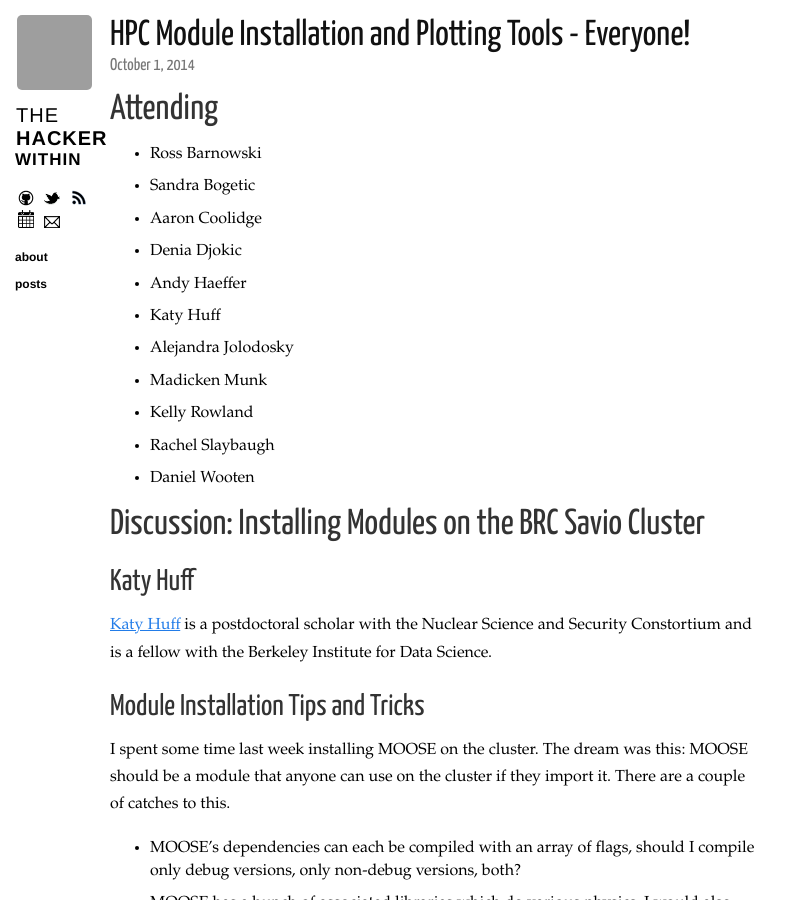
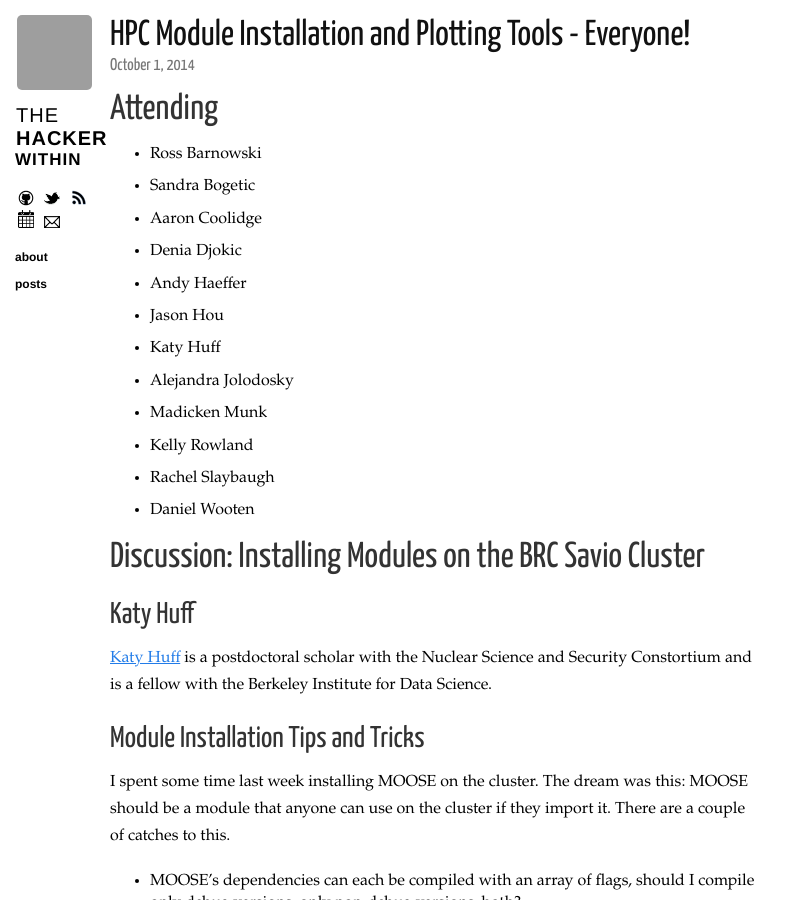
Before and after one commit to thehackerwithin/berkeley, a Jekyll site: the page built from _posts/2014-10-01-brc-and-plotting.markdown, in a window 1280 px wide and 900 px high. Shown: the whole window, without its empty margins (0-802 px from the left). Built offline with Jekyll 4.4.1, drawn with Linux system fonts in a browser that asks for light colours; nearby versions of some CDN libraries; Markdown is read by kramdown in place of the engine named in the settings; comment, search, counter and statistics services are not loaded; grey boxes are pictures that could not be loaded.

Commit message:
another attendee.

```diff
--- a/_posts/2014-10-01-brc-and-plotting.markdown
+++ b/_posts/2014-10-01-brc-and-plotting.markdown
@@ -14,6 +14,7 @@ tags: meeting hpc plotting
 - Aaron Coolidge
 - Denia Djokic
 - Andy Haeffer
+- Jason Hou
 - Katy Huff
 - Alejandra Jolodosky
 - Madicken Munk
```
